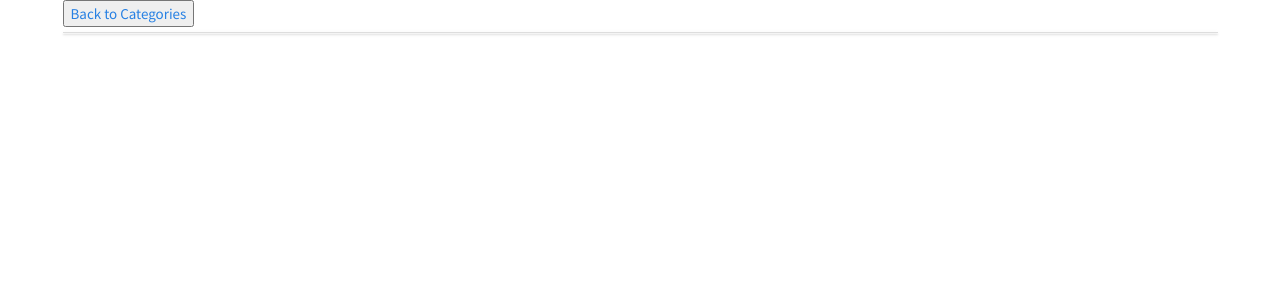
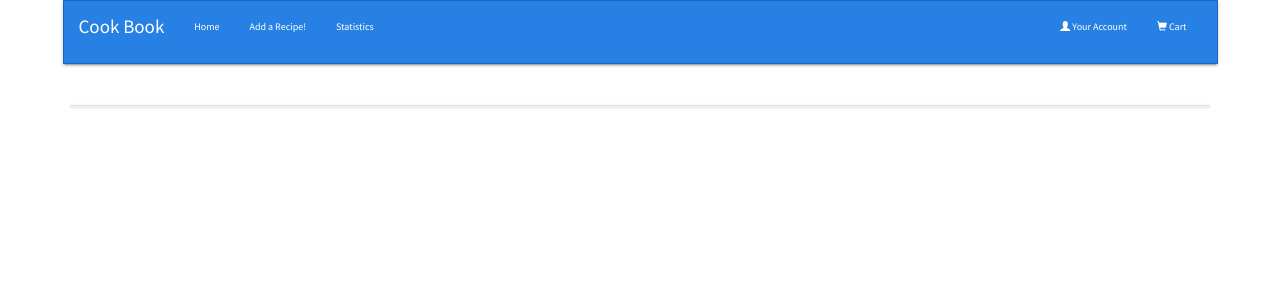
Before and after one commit to MartinCurran28/cookbook, a Flask app: page /get_lunch in a window 1280 px wide. Shown: the top 300 px of the page. Run offline with Flask 2, Linux system fonts and the light colour scheme; data that the repository does not hold is empty; some libraries are stand-ins or nearby versions; some web fonts are replaced.

Commit message:
created a very simple log in system using session and request to check username data from mongodb and verify authenticity of user for proceeding to the main homepage.

```diff
--- a/app.py
+++ b/app.py
@@ -13,6 +13,20 @@ app.config["MONGO_URI"] = 'mongodb://admin:Vonnegut28@ds227654.mlab.com:27654/my
 mongo = PyMongo(app)
 
 @app.route('/')
+@app.route('/user')
+def index():
+    return render_template('login.html')
+
+@app.route('/login', methods=["GET","POST"])
+def login():
+    users = mongo.db.users
+    client = users.find_one({'username' : request.form['username']})
+
+    if client:
+        session['username'] = request.form['username']
+        return redirect(url_for('get_categories'))
+    else:
+        return  " is not a valid username"
 
 @app.route('/get_categories')
 def get_categories():
@@ -80,12 +94,12 @@ def update_recipe(recipe_id):
         'prep_time':request.form.get['prep_time'],
         'cooking_time':request.form.get['cooking_time']
     })
-    return redirect(url_for('get_breakfast'))
+    return redirect(url_for('get_categories'))
 
 @app.route('/delete_recipe/<recipe_id>')
 def delete_recipe(recipe_id):
     mongo.db.recipes.remove({"_id": ObjectId(recipe_id)})
-    return redirect(url_for('get_breakfast'))
+    return redirect(url_for('get_categories'))
 
 
 if __name__ == "__main__":
--- a/static/css/style.css
+++ b/static/css/style.css
@@ -18,3 +18,7 @@
       color: white;
       text-shadow: black 0.3em 0.3em 0.3em;
     }
+
+     .task_header {
+      margin-top: 5px;
+    }
--- a/templates/lunch.html
+++ b/templates/lunch.html
@@ -4,7 +4,34 @@
 
 <div class="container">
     <div class="row">
-        <button><a href="{{url_for('get_categories')}}">Back to Categories</a></button>
+    <header>
+
+        <nav class="navbar navbar-inverse">
+              <div class="container-fluid">
+                <div class="navbar-header">
+                  <button type="button" class="navbar-toggle" data-toggle="collapse" data-target="#myNavbar">
+                    <span class="icon-bar"></span>
+                    <span class="icon-bar"></span>
+                    <span class="icon-bar"></span>
+                  </button>
+                  <a class="navbar-brand" href="#">Cook Book</a>
+                </div>
+                <div class="collapse navbar-collapse" id="myNavbar">
+                  <ul class="nav navbar-nav">
+                    <li><a href="{{url_for('get_categories')}}">Home</a></li>
+                    <li><a href="{{url_for('add_recipe')}}">Add a Recipe!</a></li>
+                    <li><a href="{{url_for('graphs')}}">Statistics</a></li>
+                  </ul>
+                  <ul class="nav navbar-nav navbar-right">
+                    <li><a href="#"><span class="glyphicon glyphicon-user"></span> Your Account</a></li>
+                    <li><a href="#"><span class="glyphicon glyphicon-shopping-cart"></span> Cart</a></li>
+                  </ul>
+                </div>
+              </div>
+            </nav>
+          </div>
+
+    </header>
       <ul class="collapsible" data-collapsible="accordion">
         {% for recipe in recipes %}
           {% if recipe.category_name == "Lunch" %}
@@ -18,12 +45,14 @@
                         </div>
 
                         <div class="recipe_header col s9">
-                            <strong>{{ recipe.category_name }} {{ recipe.recipe_name }} by {{ recipe.recipe_author }}</strong>
+                            <strong>{{ recipe.recipe_name }} by {{ recipe.recipe_author }}</strong>
                         </div>
                     </div>
                      <div class="collapsible-body">
                       <span>
-
+                        <strong>Category:</strong>
+                          {{ recipe.category_name }}
+                        <br>
                         <strong>Ingredients:</strong><p>
                             {{recipe.ingredients}}</p>
                         <br>
--- a/templates/new_recipe.html
+++ b/templates/new_recipe.html
@@ -30,6 +30,7 @@
                 <br>
                 <strong>Cooking Time:</strong> {{ recipe.cooking_time }}
                 <br>
+                {{ recipe.views }}
                 <button type="button" onclick="clickCounter()">Like This Recipe? <span href="#" id="result"></span></button> <div id="CounterVisitor"></div>
               </span>
 
```
Also changed, not shown: templates/breakfast.html (+27 -15 lines), templates/dinner.html (+33 -4 lines), templates/login.html (added, +21 -0 lines), templates/index.html (added).
